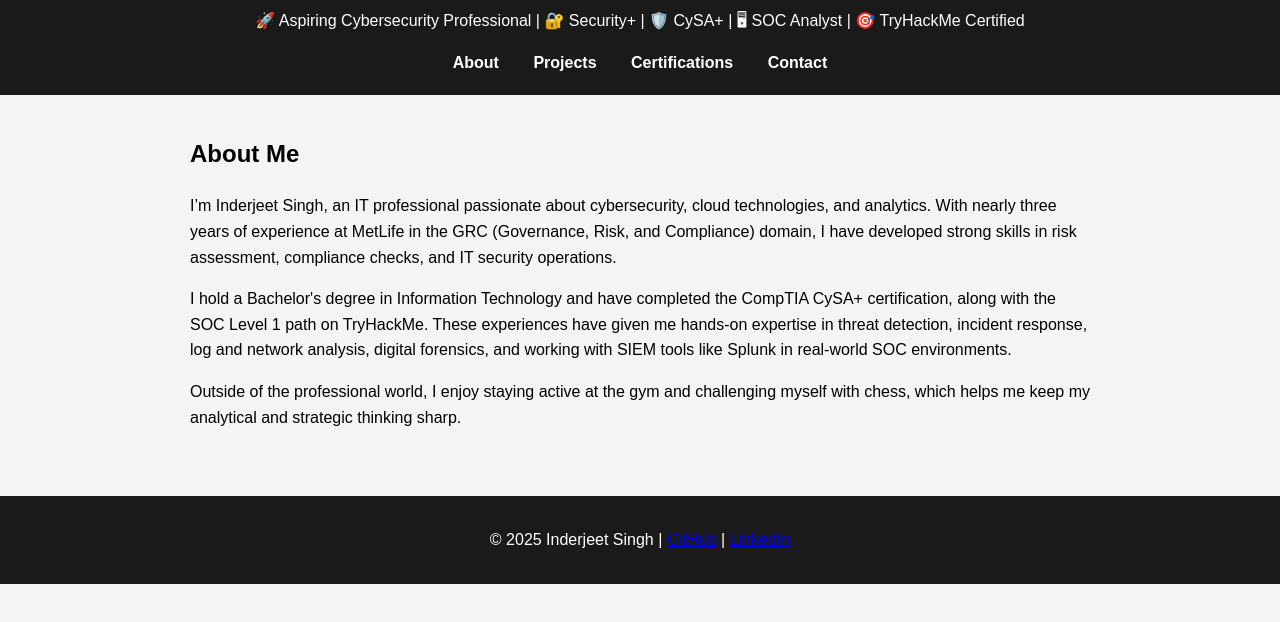
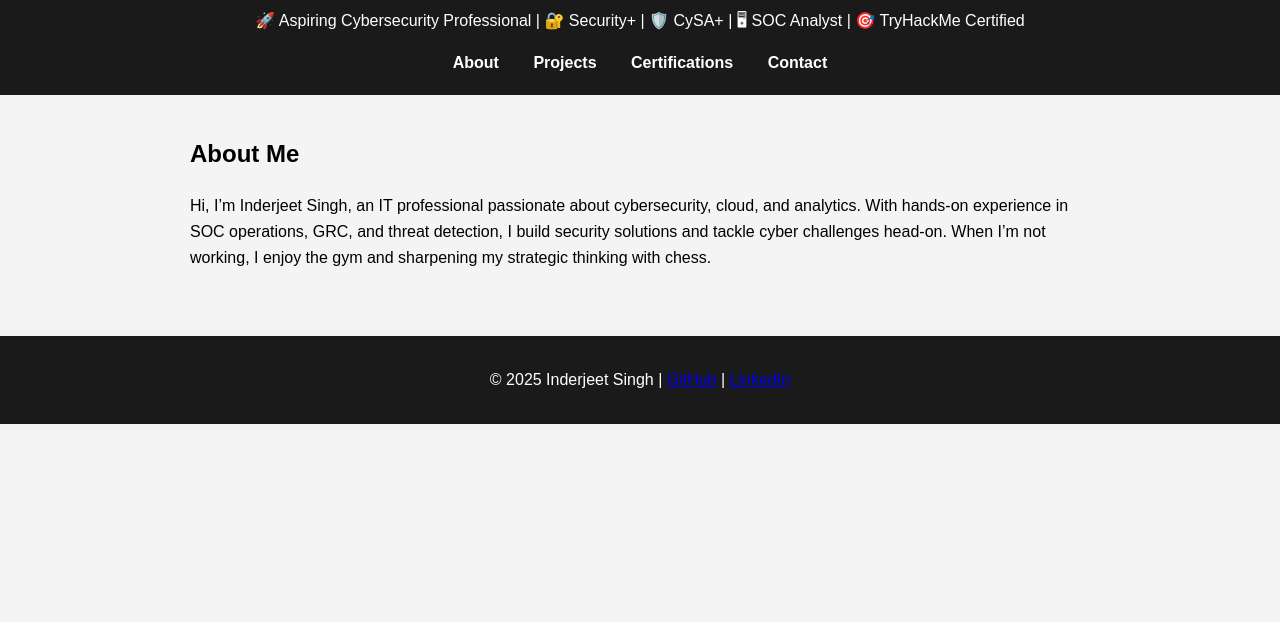
Before and after one commit to Inder0x/Inder0x.github.io, a plain HTML site: page index.html in a window 1280 px wide. Shown: the part 106-728 px from the top of the page. Drawn offline with Linux system fonts and the light colour scheme.

Commit message:
Update index.html

```diff
--- a/index.html
+++ b/index.html
@@ -20,15 +20,10 @@
 
     <section id="about">
     <h2>About Me</h2>
-    <p>
-        I’m Inderjeet Singh, an IT professional passionate about cybersecurity, cloud technologies, and analytics. With nearly three years of experience at MetLife in the GRC (Governance, Risk, and Compliance) domain, I have developed strong skills in risk assessment, compliance checks, and IT security operations.
-    </p>
-    <p>
-        I hold a Bachelor's degree in Information Technology and have completed the CompTIA CySA+ certification, along with the SOC Level 1 path on TryHackMe. These experiences have given me hands-on expertise in threat detection, incident response, log and network analysis, digital forensics, and working with SIEM tools like Splunk in real-world SOC environments.
-    </p>
-    <p>
-        Outside of the professional world, I enjoy staying active at the gym and challenging myself with chess, which helps me keep my analytical and strategic thinking sharp.
-    </p>
+   <p>
+Hi, I’m Inderjeet Singh, an IT professional passionate about cybersecurity, cloud, and analytics. With hands-on experience in SOC operations, GRC, and threat detection, I build security solutions and tackle cyber challenges head-on. When I’m not working, I enjoy the gym and sharpening my strategic thinking with chess.
+</p>
+
 </section>
 
     <footer>
```
